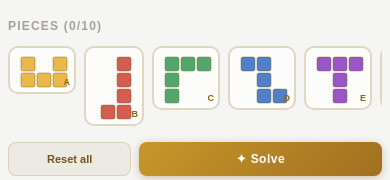
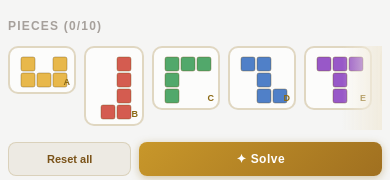
Before and after one commit to JulienMattiussi/calendar-solver, a Next.js app: page / in a window 390 px wide. Shown: the part 506-686 px from the top of the page. Built offline with nearby package versions, Linux system fonts and the light colour scheme.

Commit message:
fix mobile tray scroll

```diff
--- a/components/PieceTray.tsx
+++ b/components/PieceTray.tsx
@@ -223,11 +223,21 @@ export default function PieceTray({
       {/* Mobile: show active piece panel OR piece grid */}
       {activePiecePanel}
 
-      <div
-        className={`${activeId ? "hidden md:flex" : "flex"} flex-row md:flex-col gap-2 overflow-x-auto md:overflow-x-visible pb-1 md:pb-0`}
-        style={{ scrollbarWidth: "none" }}
-      >
-        {pieces}
+      {/* Wrapper adds a right-side fade on mobile to hint there are more pieces to scroll */}
+      <div className="relative md:contents">
+        <div
+          className={`${activeId ? "hidden md:flex" : "flex"} flex-row md:flex-col gap-2 overflow-x-auto md:overflow-x-visible pb-1 md:pb-0`}
+          style={{ scrollbarWidth: "none" }}
+        >
+          {pieces}
+        </div>
+        <div
+          className="md:hidden pointer-events-none absolute inset-y-0 right-0 w-10"
+          style={{
+            background:
+              "linear-gradient(to right, transparent, rgba(241,235,220,0.92))",
+          }}
+        />
       </div>
 
       {/* Reset / Solve — mobile only (desktop has its own row in page.tsx) */}
```
